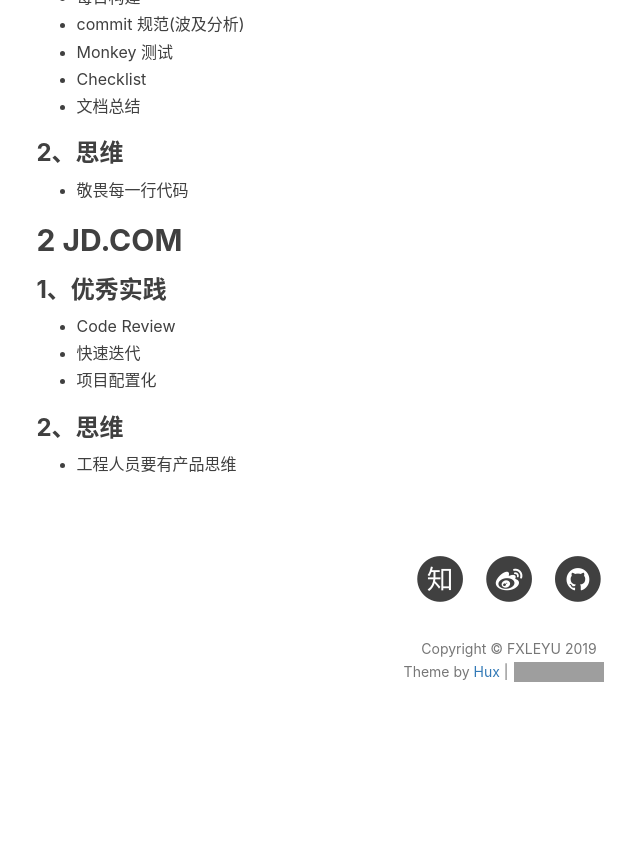
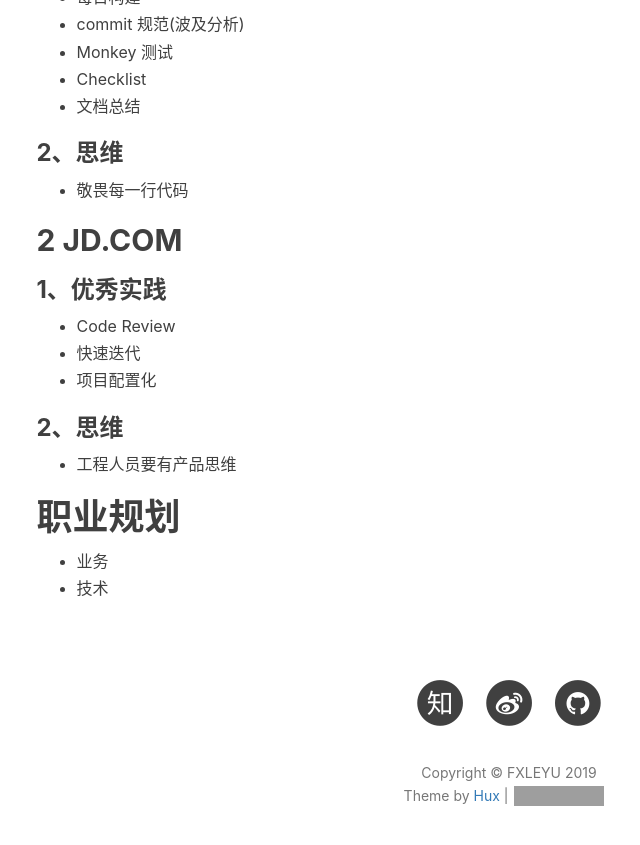
Before and after one commit to fxleyu/fxleyu.github.io, a Jekyll site: the page built from about.md, in a window 1280 px wide and 900 px high, scrolled down 2859 px. Shown: the top 845 px of the window, without its empty margins (131-771 px from the left). Built offline with Jekyll 4.4.1, drawn with Linux system fonts in a browser that asks for light colours; nearby versions of some CDN libraries; comment, search, counter and statistics services are not loaded; before the commit the page ends 3635 px from its top, so only the background shows below that; grey boxes are pictures that could not be loaded.

Commit message:
UPDATE 添加职业规划

```diff
--- a/about.md
+++ b/about.md
@@ -96,3 +96,7 @@
 
 ### 2、思维
 - 工程人员要有产品思维
+
+# 职业规划
+- 业务
+- 技术
```
